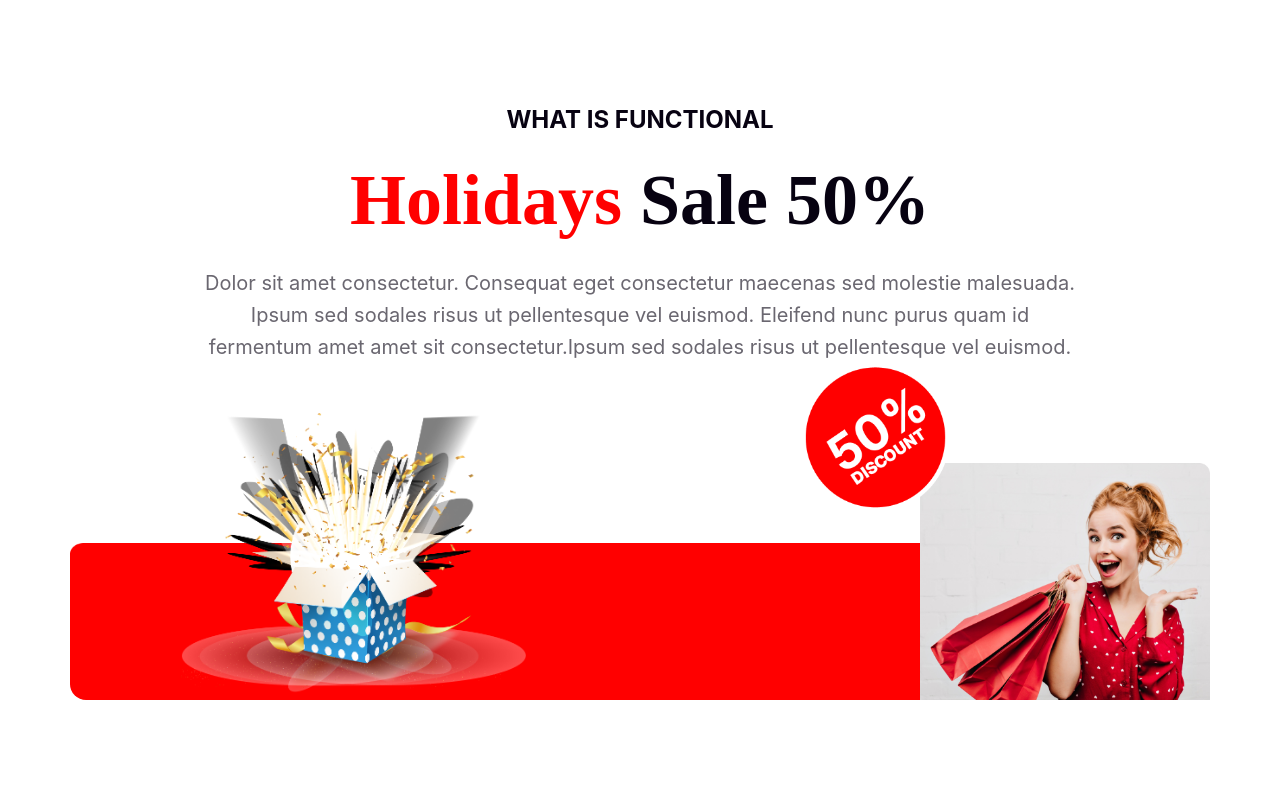
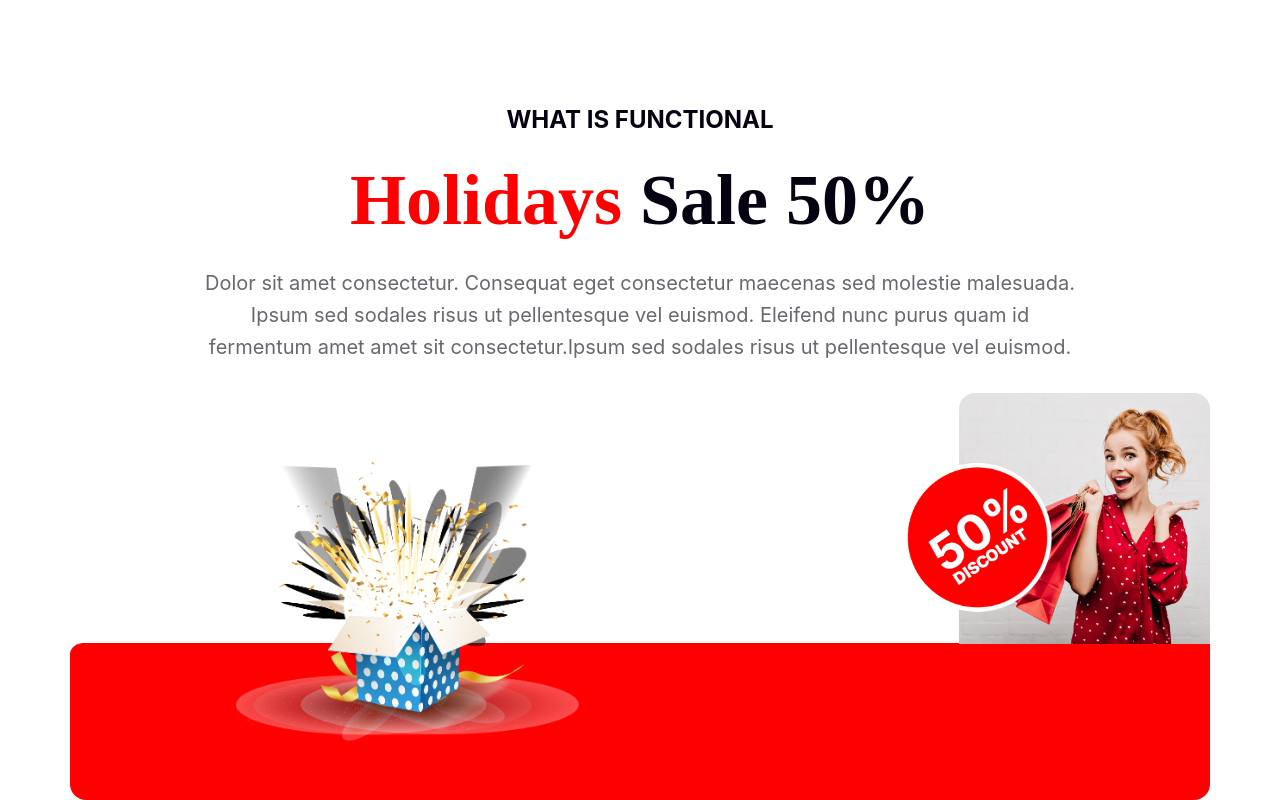
Before and after one commit to Dip-Baidya/Assignment-1, a plain HTML site: page index.html in a window 1280 px wide. Shown: the part 3102-3902 px from the top of the page. Before the commit the page ends 3802 px from the top, so only its background shows below. Drawn offline with nearby package versions, Linux system fonts and the light colour scheme; files whose address does not match are found by name.

Commit message:
complete Full Holidays Section

```diff
--- a/index.html
+++ b/index.html
@@ -103,8 +103,11 @@
             </div>
 
             <div class="holiday-image-section">
-                <div class="holiday-image-section-inner-area">
+                <div
+                id="little" class="holiday-image-section-inner-area">
                     <div class="packet-50-discount">
+                        <img class="image-0" src="images/resources/Rectangle 1.png">
+
                         <img class="image-1" src="images/resources/Group 75.png" alt="">
 
                         <img class="image-2 " src="images/resources/Group 44.png">
@@ -112,12 +115,6 @@
                 </div>
 
             </div>
-            <!-- <div class="content6">
-                <img class="img-1" src="images/resources/Group 75.png" alt="">
-                <div class="con">
-                <img class="img-2" src="images/resources/Group 44.png" alt="">
-               </div>
-            </div> -->
         </section>
     </main>
     <footer></footer>
--- a/styles/new_year.css
+++ b/styles/new_year.css
@@ -291,7 +291,7 @@ main {
     padding: 130px;
     padding-left: 130px;
     padding-right: 130px;
-    padding-bottom: 50px;
+    padding-bottom: 150px;
 }
 
 
@@ -324,51 +324,6 @@ main {
     font-size: 72px;
 }
 
-/* .holiday-image-section{
-    background-image: url('../images/resources/Rectangle\ 1.png');
-    background-repeat: no-repeat;
-    background-position: center;
-    background-position:  10px bottom;
-} */
-
-/* .holidays-section .content6 {
-    align-items: center;
-    display: flex;
-    width: 1020px;
-    height: 129px;
-    background-color: #F00;
-    margin-left: 175px;
-    margin-right: 440px;
-    border-radius: 12px;
-}
-
-.holidays-section .content6 .img-1 {
-    width: 350px;
-    height: 300.841px;
-    margin-bottom: 270px;
-
-}
-
-.holidays-section .content6 .con {
-    width: 465px;
-    height: 369px;
-    margin-left: 290px;
-    margin-bottom: 490px;
-    background: url('../images/resources/Rectangle\ 1.png');
-    background-repeat: no-repeat;
-    background-size: cover;
-    background-position: 10px bottom;
-}
-
-
-.holidays-section .content6 .img-2 {
-    width: 165px;
-    height: 169;
-    margin-top: 120px;
-    margin-left: -80px;
-    padding-right: 40px;
-} */
-
 .hole-holiday-section {
     height: 1200px;
 }
@@ -382,16 +337,25 @@ main {
     border-radius: 16px 0px 16px 16px;
 }
 
-.holiday-image-section-inner-area {
-    background-image: url('../images/resources/Rectangle\ 1.png');
-    background-repeat: no-repeat;
-    background-position: right 50px;
-    background-size: 290px auto;
-}
-
 .packet-50-discount {
     display: flex;
     justify-content: space-evenly;
+}
+
+.image-0 {
+    width: 250.841px;
+    height: 250.841px;
+    border-radius: 16px 16px 0px 0px;
+    position: relative;
+    left: 835px;
+    top: -120px;
+}
+
+.image-1 {
+    height: 286.54px;
+    position: relative;
+    left: -195px;
+    top: -51px;
 }
 
 .image-2 {
@@ -402,9 +366,3 @@ main {
     left: 45px;
     top: -79px;
 }
-
-.image-1 {
-    height: 286.54px;
-    position: relative;
-    left: -45px;
-}
```
